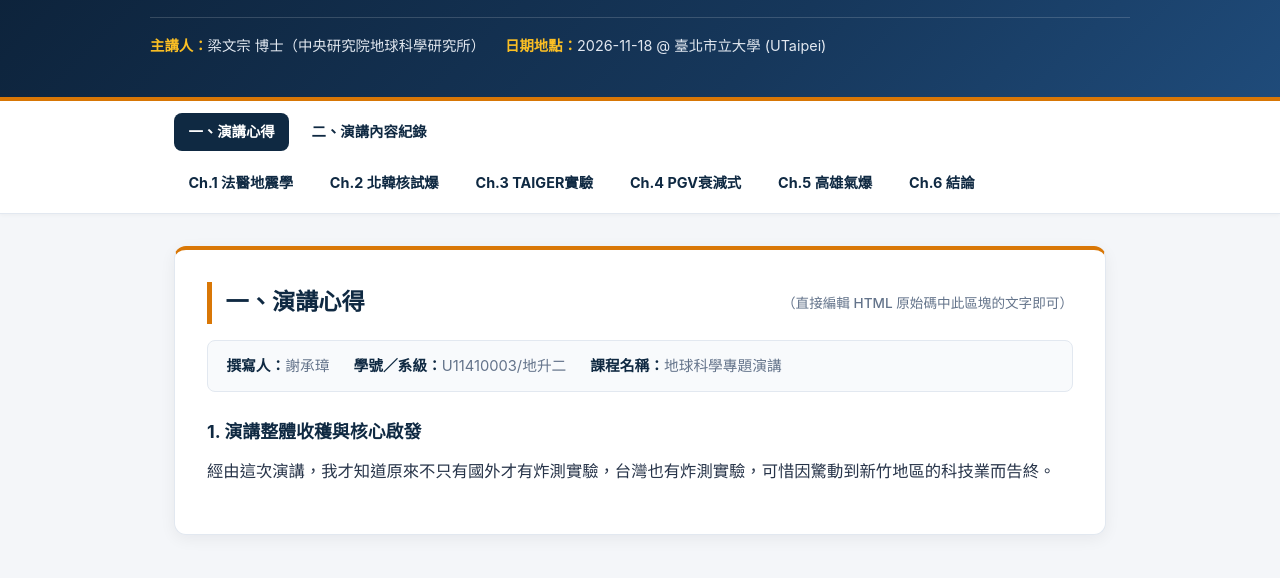
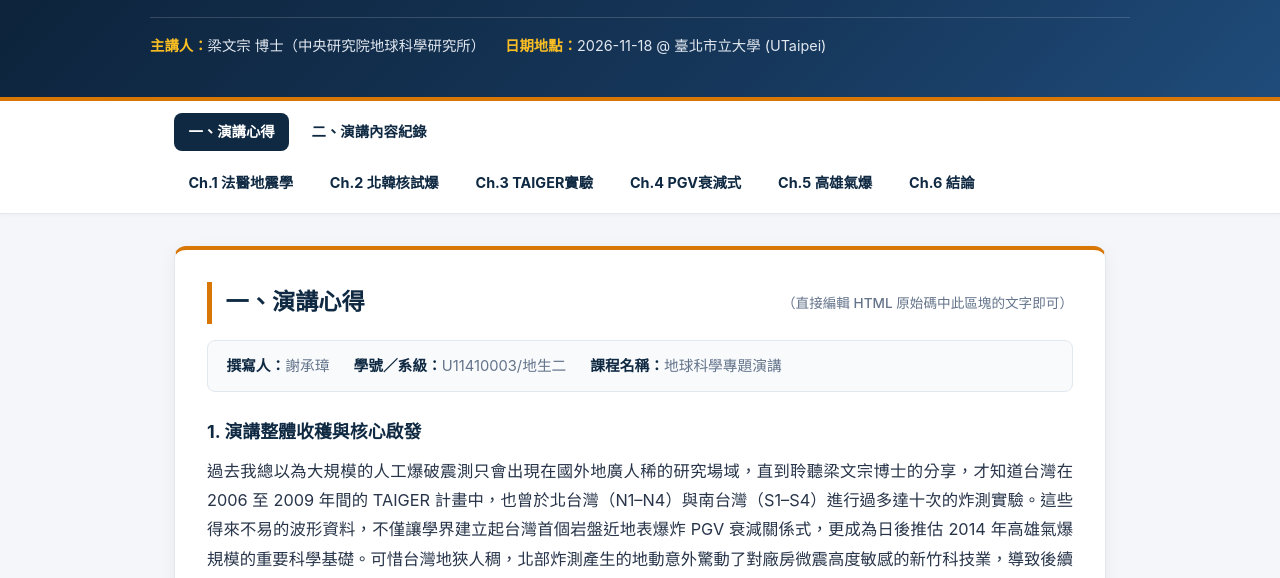
Before and after one commit to u11410003-web/speaking-record, a plain HTML site: page index.html in a window 1280 px wide. Shown: the part 222-800 px from the top of the page. Drawn offline with Linux system fonts and the light colour scheme.

Commit message:
Correct author information in index.html

```diff
--- a/index.html
+++ b/index.html
@@ -448,7 +448,7 @@
       <!-- 撰寫人資訊：請修改為您的姓名、學號與課程名稱 -->
       <div class="author-info">
         <div><strong>撰寫人：</strong>謝承璋</div>
-        <div><strong>學號／系級：</strong>U11410003/地升二</div>
+        <div><strong>學號／系級：</strong>U11410003/地生二</div>
         <div><strong>課程名稱：</strong>地球科學專題演講</div>
       </div>
 
@@ -456,7 +456,7 @@
       <div class="reflection-body">
         <h3>1. 演講整體收穫與核心啟發</h3>
         <p>
-          經由這次演講，我才知道原來不只有國外才有炸測實驗，台灣也有炸測實驗，可惜因驚動到新竹地區的科技業而告終。
+         過去我總以為大規模的人工爆破震測只會出現在國外地廣人稀的研究場域，直到聆聽梁文宗博士的分享，才知道台灣在 2006 至 2009 年間的 TAIGER 計畫中，也曾於北台灣（N1–N4）與南台灣（S1–S4）進行過多達十次的炸測實驗。這些得來不易的波形資料，不僅讓學界建立起台灣首個岩盤近地表爆炸 PGV 衰減關係式，更成為日後推估 2014 年高雄氣爆規模的重要科學基礎。可惜台灣地狹人稠，北部炸測產生的地動意外驚動了對廠房微震高度敏感的新竹科技業，導致後續難以再進行同類型的陸地炸測實驗；這也讓我深刻體會到，地球科學野外觀測在追求高精度數據的同時，還必須面臨高度開發環境與產業共存的現實挑戰。
         </p>
       </div>
     </section>
```
